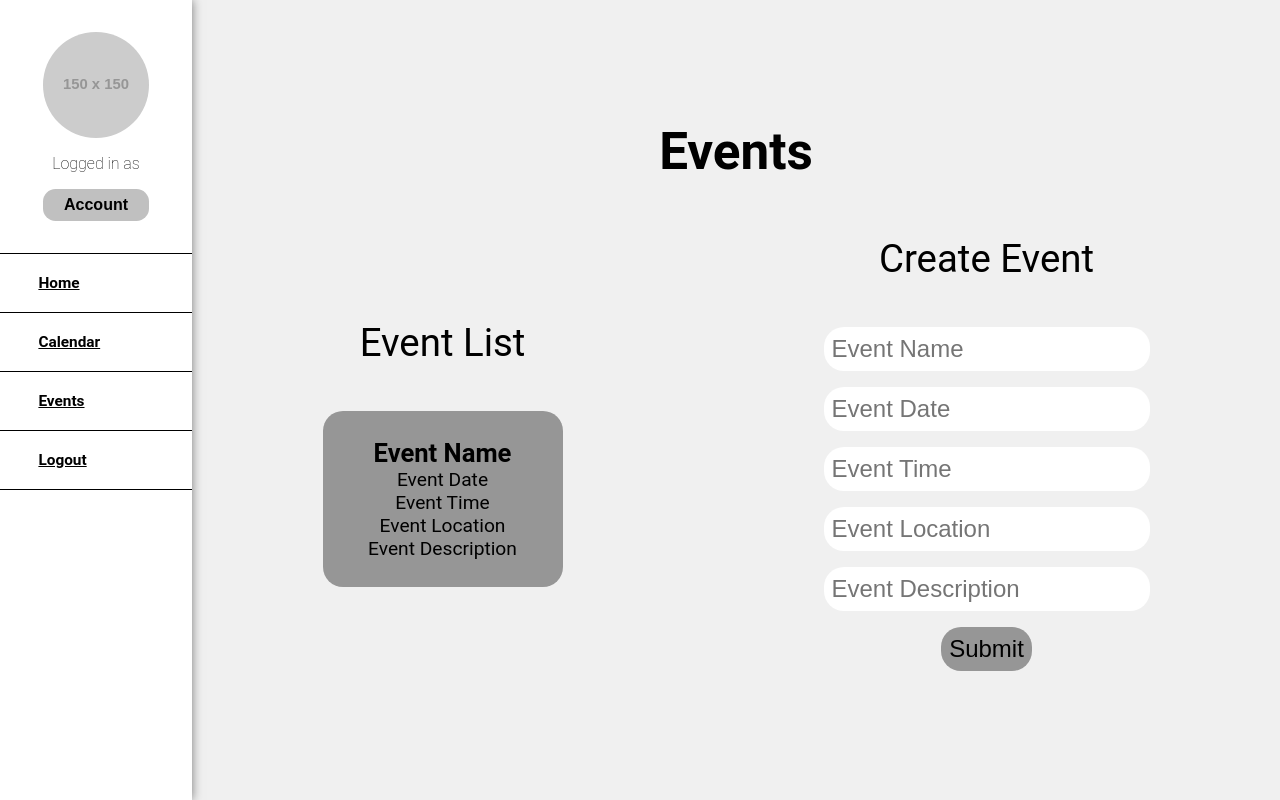
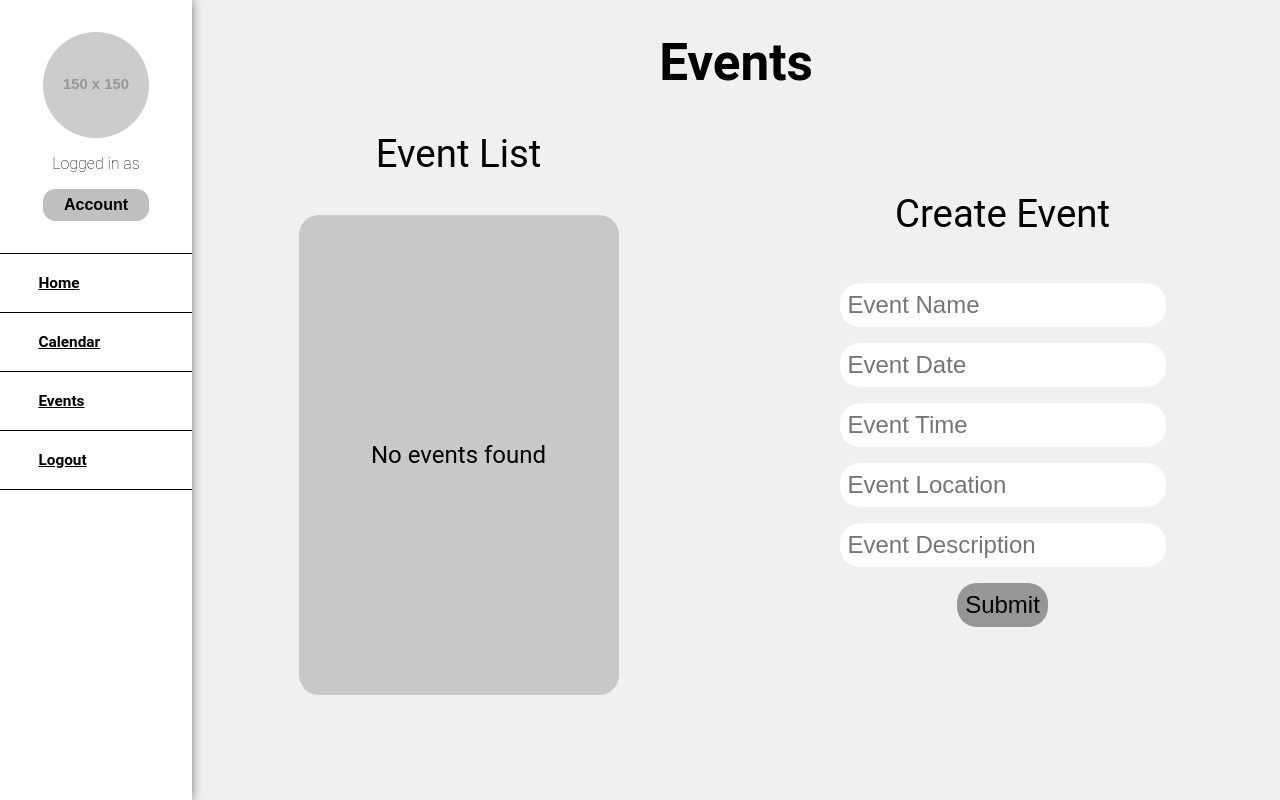
Before and after one commit to enVId-tech/Calendar-App, a React (Vite) app: page /events in a window 1280 px wide. Built offline with nearby package versions, Linux system fonts and the light colour scheme; no server answers.

Commit message:
66-style. Styled event a bit

```diff
--- a/src/assets/scss/events.scss
+++ b/src/assets/scss/events.scss
@@ -9,7 +9,7 @@
     #container {
         display: flex;
         flex-direction: column;
-        justify-content: center;
+        justify-content: flex-start;
         align-items: center;
         margin: 0;
         padding: 0;
@@ -23,7 +23,7 @@
             h1 {
                 font-size: 4vw;
                 margin: 0;
-                margin-bottom: 2vh;
+                margin-top: 4vh;
                 padding: 0;
                 width: 25vw;
             }
@@ -44,6 +44,7 @@
                 }
 
                 #eventListContent {
+                    background-color: rgb(200, 200, 200);
                     display: flex;
                     flex-direction: column;
                     justify-content: center;
@@ -53,6 +54,9 @@
                     list-style: none;
                     font-size: 1.5rem;
                     text-align: center;
+                    width: 25vw;
+                    height: 60vh;
+                    border-radius: 20px;
 
                     .event {
                         display: flex;
@@ -65,20 +69,20 @@
                         font-size: 1.5rem;
                         text-align: center;
                         width: 17.5vw;
-                        height: 20vh;
+                        height: auto;
                         background-color: rgb(150, 150, 150);
                         border-radius: 20px;
                         margin: 0.5rem;
                         padding: 0.5rem;
 
-                        h1 {
+                        h3 {
                             font-size: 2vw;
                             margin: 0;
                             padding: 0;
                         }
 
                         p {
-                            font-size: 1.5vw;
+                            font-size: 1vw;
                             margin: 0;
                             padding: 0;
                         }
--- a/src/assets/scss/homepage.scss
+++ b/src/assets/scss/homepage.scss
@@ -189,6 +189,12 @@
                     height: 60vh;
                     border-radius: 25px;
 
+                    #default {
+                        font-size: 3vw;
+                        padding-top: 2vh;
+                        margin: 0;
+                    }
+
                     .event {
                         display: flex;
                         flex-direction: column;
--- a/src/pages/main/events.tsx
+++ b/src/pages/main/events.tsx
@@ -40,7 +40,7 @@ const EventsPage: React.FC = (): React.JSX.Element => {
                         console.log(data);
                     }
                 }
-            );
+                );
         } catch (error: unknown) {
             console.error('Error:', error as string);
         }
@@ -61,13 +61,14 @@ const EventsPage: React.FC = (): React.JSX.Element => {
                     <div id="left">
                         <p id="eventList">Event List</p>
                         <div id="eventListContent">
-                            <div className="event">
-                                <h1>Event Name</h1>
-                                <p>Event Date</p>
-                                <p>Event Time</p>
-                                <p>Event Location</p>
-                                <p>Event Description</p>
-                            </div>
+                            <p id="default">No events found</p>
+                            {/* <div className="event">
+                                <h3>Event 1</h3>
+                                <p>Event 1 Description</p>
+                                <p>Event 1 Date</p>
+                                <p>Event 1 Time</p>
+                                <p>Event 1 Location</p>
+                            </div> */}
                         </div>
                     </div>
                     <div id="right">
--- a/src/pages/main/homepage.tsx
+++ b/src/pages/main/homepage.tsx
@@ -32,7 +32,8 @@ const HomePage: React.FC = (): React.JSX.Element => {
                     <div id="events">
                         <h2>Upcoming Events</h2>
                         <div id="event-list">
-                            <div className="event">
+                            <p id="default">No events found</p>
+                            {/* <div className="event">
                                 <h3>Event 1</h3>
                                 <p>Event 1 Description</p>
                             </div>
@@ -43,7 +44,7 @@ const HomePage: React.FC = (): React.JSX.Element => {
                             <div className="event">
                                 <h3>Event 3</h3>
                                 <p>Event 3 Description</p>
-                            </div>
+                            </div> */}
                         </div>
                     </div>
 
```
